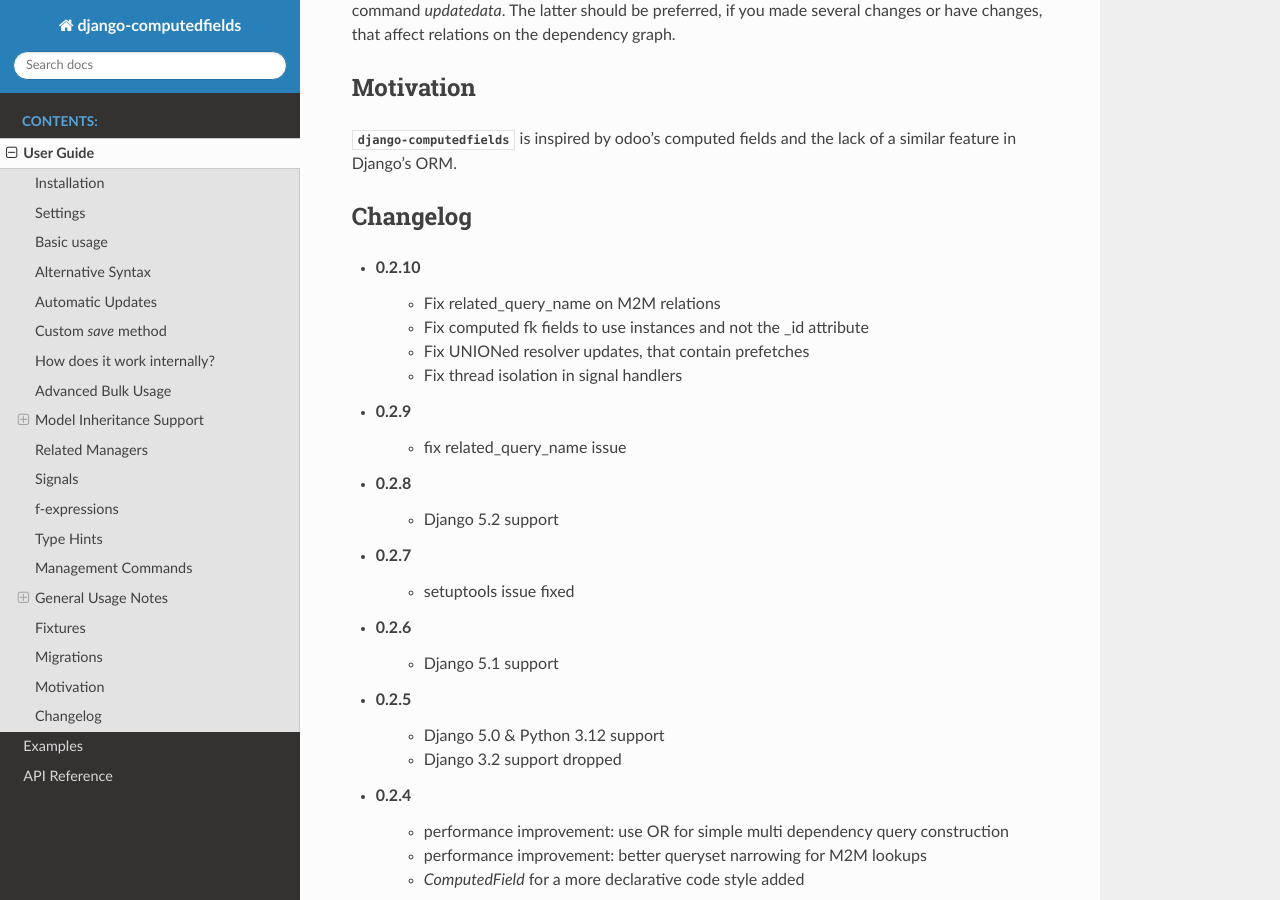
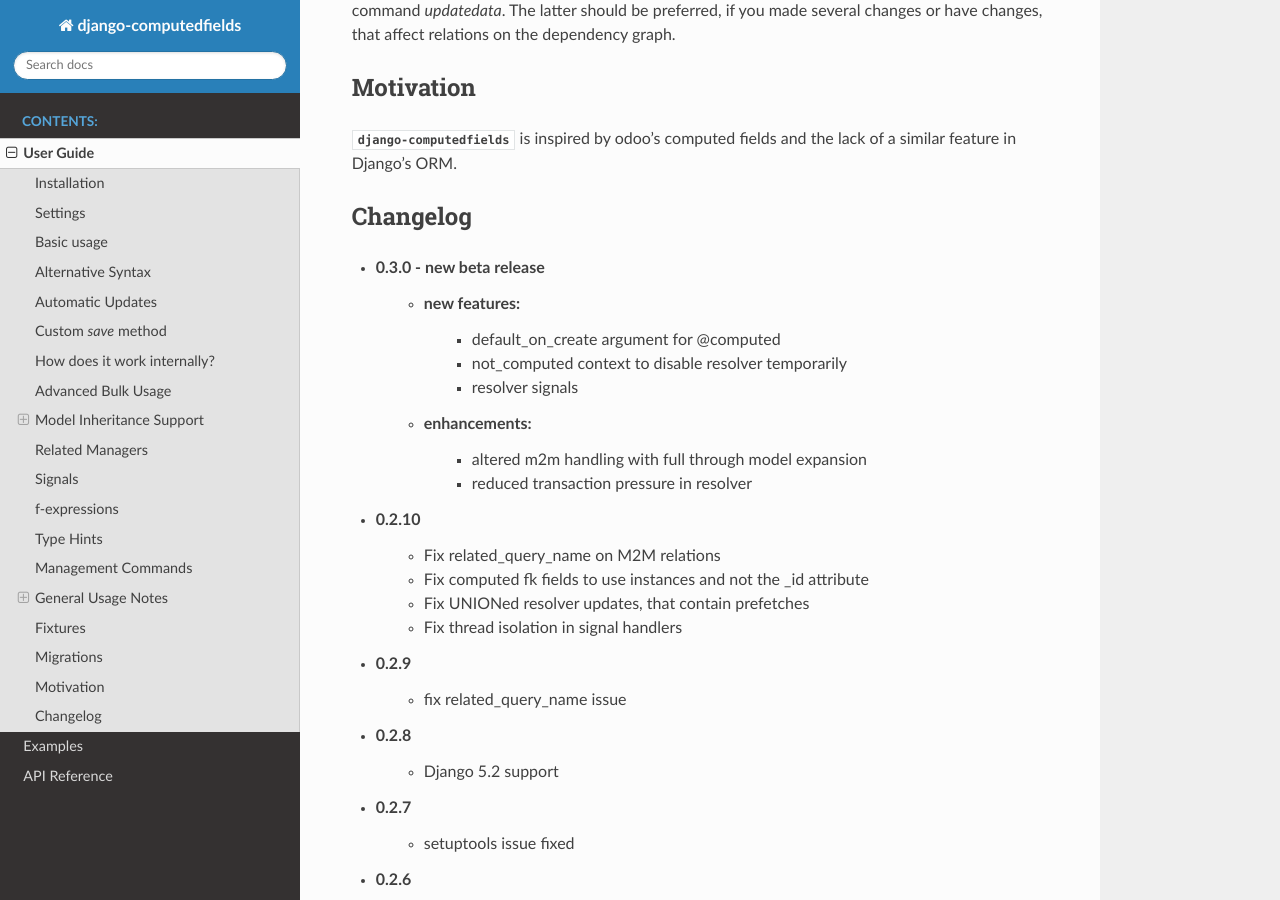
Before and after one commit to netzkolchose/django-computedfields, a Sphinx documentation site: the page built from docs/manual.rst, in a window 1280 px wide and 900 px high, scrolled down 15095 px. Built offline with Sphinx 7.4.7 and the Read the Docs theme 3.1.0, drawn with Linux system fonts in a browser that asks for light colours; the version number is read from the project's files by our own code.

```diff
--- a/computedfields/__init__.py
+++ b/computedfields/__init__.py
@@ -1 +1 @@
-__version__ = '0.2.10'
+__version__ = '0.3.0'
--- a/docs/manual.rst
+++ b/docs/manual.rst
@@ -713,6 +713,14 @@ a similar feature in Django's ORM.
 Changelog
 ---------
 
+- 0.3.0 - new beta release
+    - new features:
+        - default_on_create argument for @computed
+        - not_computed context to disable resolver temporarily
+        - resolver signals
+    - enhancements:
+        - altered m2m handling with full through model expansion
+        - reduced transaction pressure in resolver
 - 0.2.10
     - Fix related_query_name on M2M relations
     - Fix computed fk fields to use instances and not the _id attribute
```
Also changed, not shown: README.md (+9 -0 lines).
